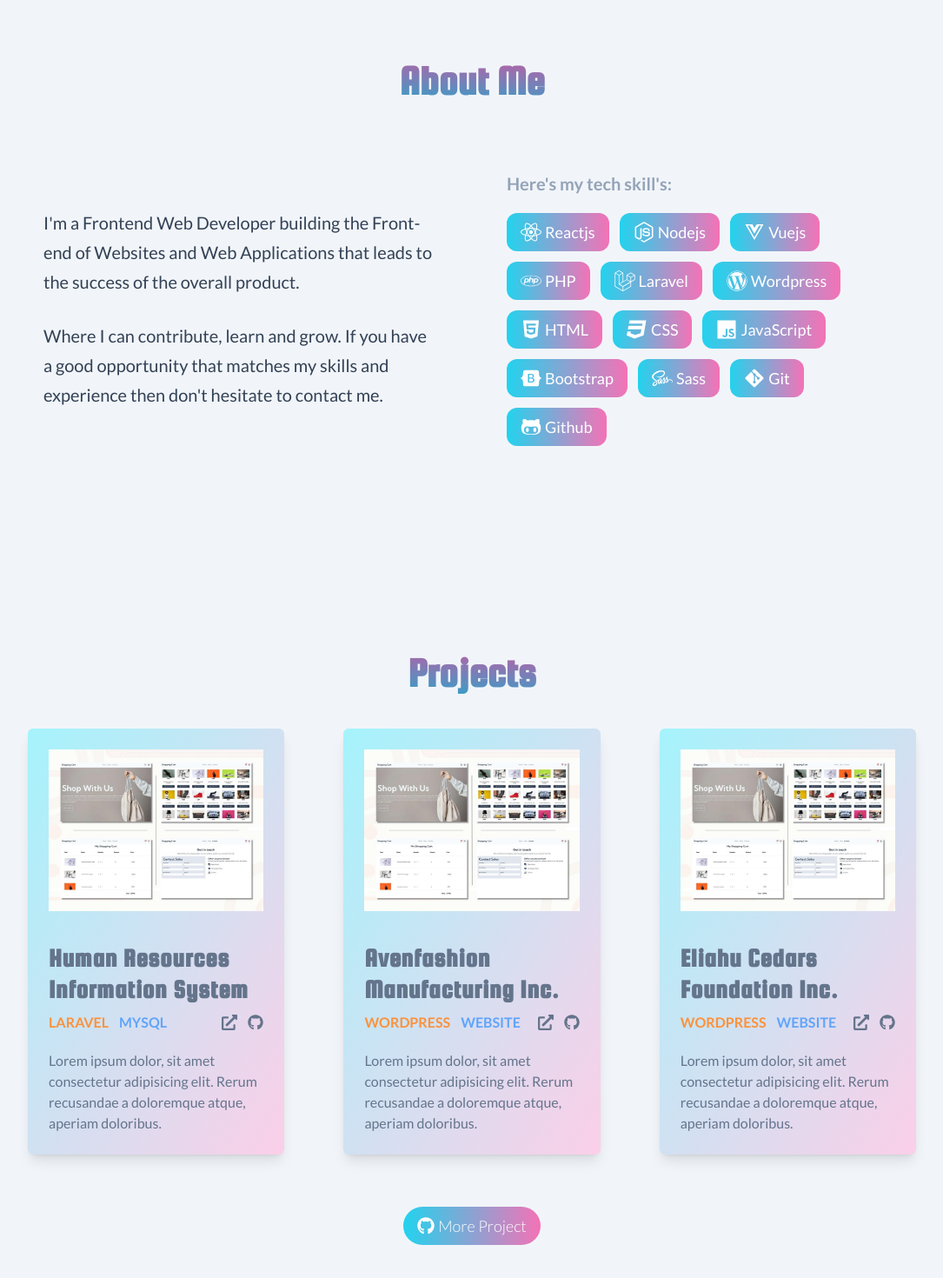
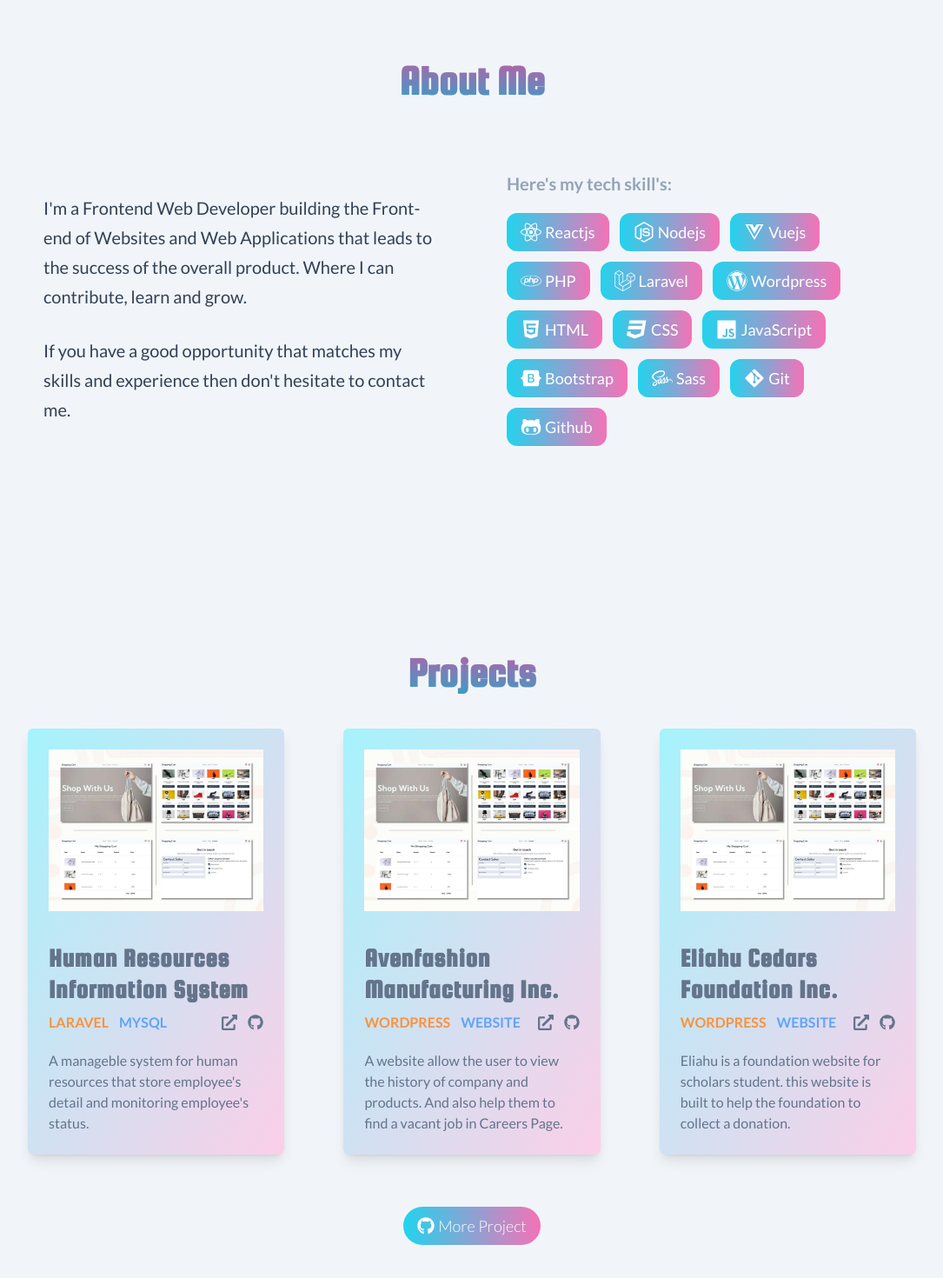
Before and after one commit to markan2ny/portfolio-v2, a React (Vite) app: page / in a window 1280 px wide. Shown: the part 909-2379 px from the top of the page at 87% size, without its empty margins (152-1237 px from the left). Built offline with nearby package versions, Linux system fonts and the light colour scheme.

Commit message:
Project description

```diff
--- a/src/sections/About.jsx
+++ b/src/sections/About.jsx
@@ -13,13 +13,13 @@
           <p className="leading-[1.7]">
             I'm a Frontend Web Developer building the Front-end of Websites and
             Web Applications that leads to the success of the overall product.
+            Where I can contribute, learn and grow.
           </p>
           <br />
 
           <p className="leading-[1.7]">
-            Where I can contribute, learn and grow. If you have a good
-            opportunity that matches my skills and experience then don't
-            hesitate to contact me.
+            If you have a good opportunity that matches my skills and experience
+            then don't hesitate to contact me.
           </p>
         </div>
 
--- a/src/sections/Project.jsx
+++ b/src/sections/Project.jsx
@@ -42,8 +42,8 @@
                 </div>
               </div>
               <p className="py-3 text-md text-slate-500">
-                Lorem ipsum dolor, sit amet consectetur adipisicing elit. Rerum
-                recusandae a doloremque atque, aperiam doloribus.
+                A manageble system for human resources that store employee's
+                detail and monitoring employee's status.
               </p>
             </div>
           </div>
@@ -75,8 +75,9 @@
                 </div>
               </div>
               <p className="py-3 text-md text-slate-500">
-                Lorem ipsum dolor, sit amet consectetur adipisicing elit. Rerum
-                recusandae a doloremque atque, aperiam doloribus.
+                A website allow the user to view the history of company and
+                products. And also help them to find a vacant job in Careers
+                Page.
               </p>
             </div>
           </div>
@@ -112,8 +113,8 @@
                 </div>
               </div>
               <p className="py-3 text-md text-slate-500">
-                Lorem ipsum dolor, sit amet consectetur adipisicing elit. Rerum
-                recusandae a doloremque atque, aperiam doloribus.
+                Eliahu is a foundation website for scholars student. this
+                website is built to help the foundation to collect a donation.
               </p>
             </div>
           </div>
```
